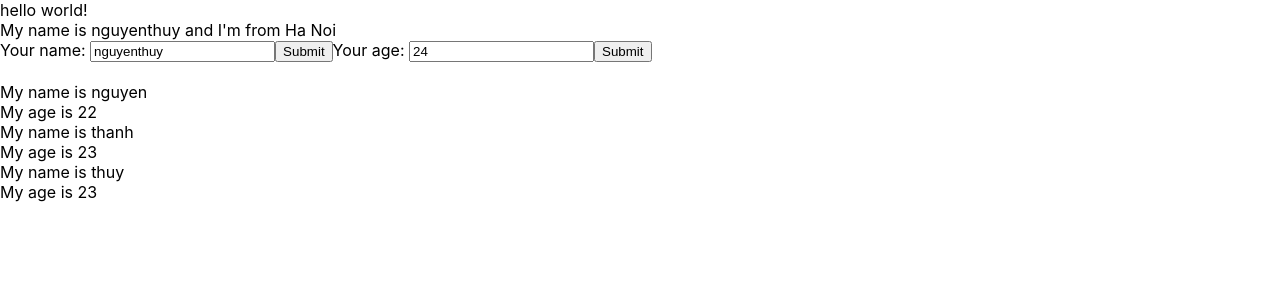
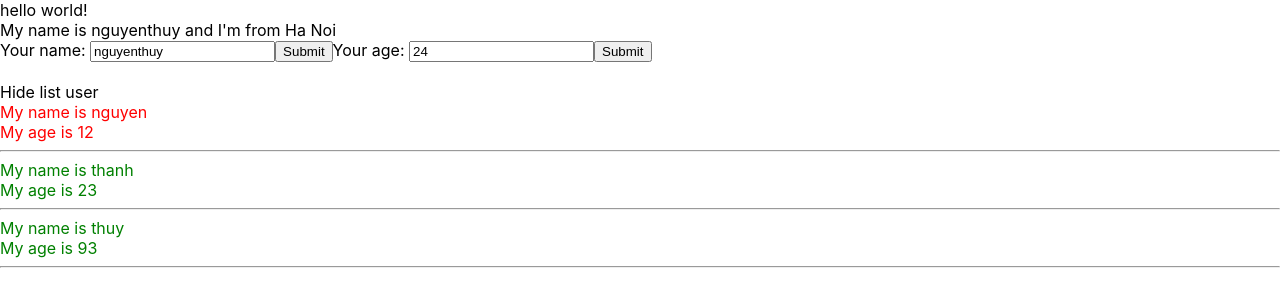
Before and after one commit to thuynguyentvt333/reactvideo1, a React (Create React App) app: page / in a window 1280 px wide. Shown: the top 306 px of the page. Built offline with nearby package versions, Linux system fonts and the light colour scheme.

Commit message:
sử dụng câu điều kiện và hide show list user

```diff
--- a/src/App.css
+++ b/src/App.css
@@ -1,3 +1,11 @@
+.red{
+  color:red;
+}
+
+.green{
+  color:green;
+}
+
 .App {
   text-align: center;
 }
--- a/src/components/DisplayInfor.js
+++ b/src/components/DisplayInfor.js
@@ -1,6 +1,16 @@
 import React from "react";
 
 class DisplayInfor extends React.Component{
+state ={
+    isShowListUser: true
+}
+
+    handleShowHide=()=>{
+        this.setState({
+            isShowListUser: !this.state.isShowListUser
+
+        })
+    }
     render(){
         // console.log(this.props);
         //destrucfturing array/object
@@ -11,15 +21,46 @@
 
         //props => properties: tài sản / dùng để truyền dữ liệu cha sang con
         return(
+           <div>
+                            <div>
+                            <span onClick={() => {this.handleShowHide()}}>
+                            {this.state.isShowListUser ===true ? "Hide list user" : "Show list user"}
+                            </span>
+                            </div>
+
+{this.state.isShowListUser &&
             <div>
-                  {listUser.map((user)=>{
-return(
-    <div key={user.id}>
-        <div>My name is {user.name}</div>
-        <div>My age is {user.age}</div>
-    </div>
-)
+                  {listUser.map((user,index)=>{
+                    console.log(`check: `,user);
+
+                    return(
+
+                        <div key={user.id} className={+user.age>18 ? "green" : "red"}>
+                            <div>My name is {user.name}</div>
+                            <div>My age is {user.age}</div>
+                            <hr/>
+                        </div>
+                    )
+                    // if(+user.age >18){
+                    //     return(
+                    //         <div key={user.id} className="green">
+                    //             <div>My name is {user.name}</div>
+                    //             <div>My age is {user.age}</div>
+                    //             <hr/>
+                    //         </div>
+                    //     )
+                    // }else{
+                    //     return(
+                    //         <div key={user.id} className ="red">
+                    //             <div>My name is {user.name}</div>
+                    //             <div>My age is {user.age}</div>
+                    //             <hr/>
+                    //         </div>
+                    //     )
+                    // }
+
 })}
+            </div>}
             </div>
             // <div>
             // <div>My name is {this.props.name}</div>
--- a/src/components/Mycomponent.js
+++ b/src/components/Mycomponent.js
@@ -5,9 +5,9 @@
 class Mycomponent extends React.Component{
     state={
         listUser:[
-            {id:1,name:`nguyen`,age:`22` },
+            {id:1,name:`nguyen`,age:`12` },
             {id:2, name:`thanh`,age:`23`},
-            {id:3, name:`thuy`,age:`23`}
+            {id:3, name:`thuy`,age:`93`}
         ]
     }
     //JSX
--- a/src/index.js
+++ b/src/index.js
@@ -6,9 +6,9 @@
 
 const root = ReactDOM.createRoot(document.getElementById('root'));
 root.render(
-  <React.StrictMode>
+  // <React.StrictMode>
     <App />
-  </React.StrictMode>
+  // {/* </React.StrictMode> */}
 );
 
 // If you want to start measuring performance in your app, pass a function
```
